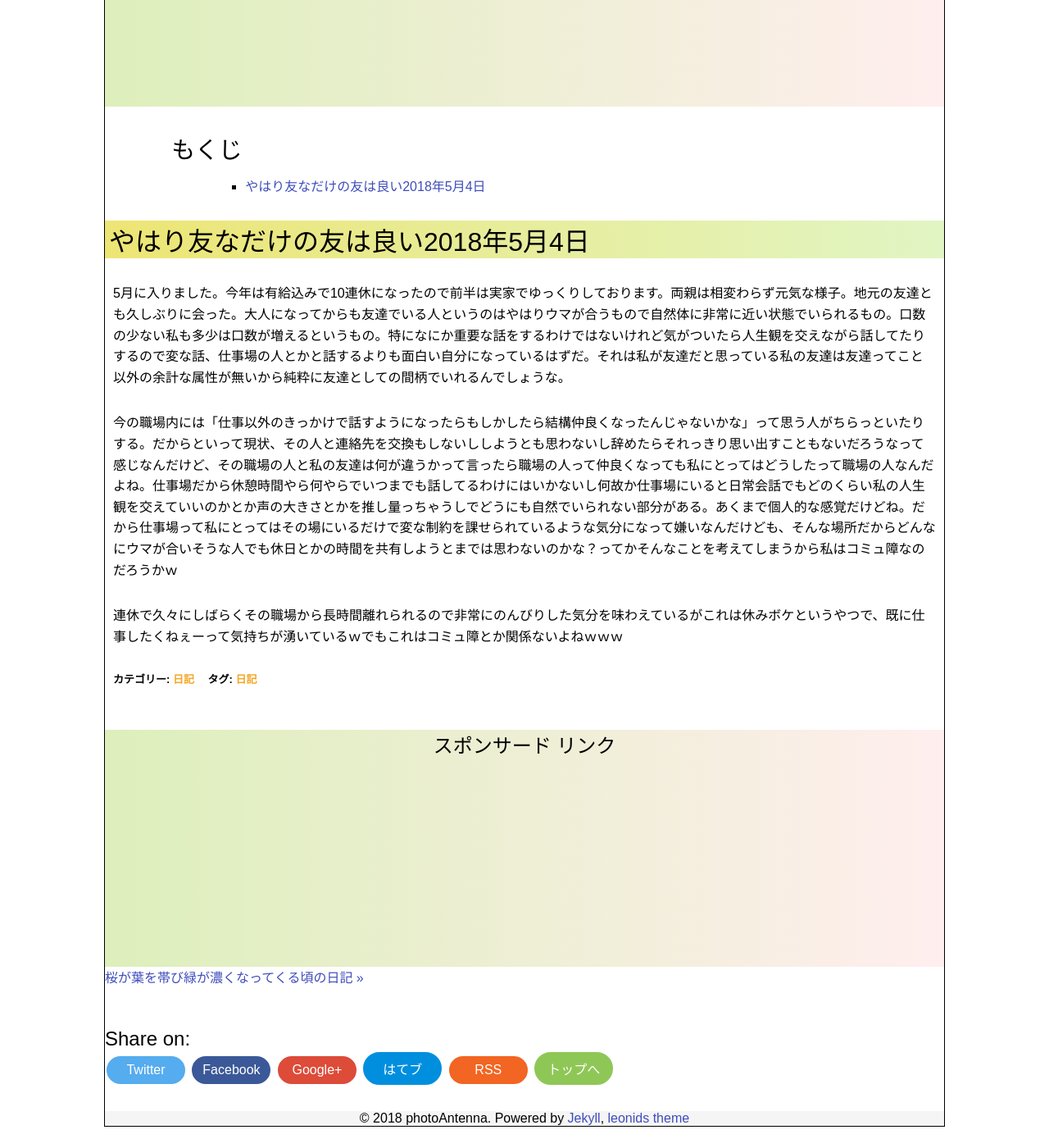
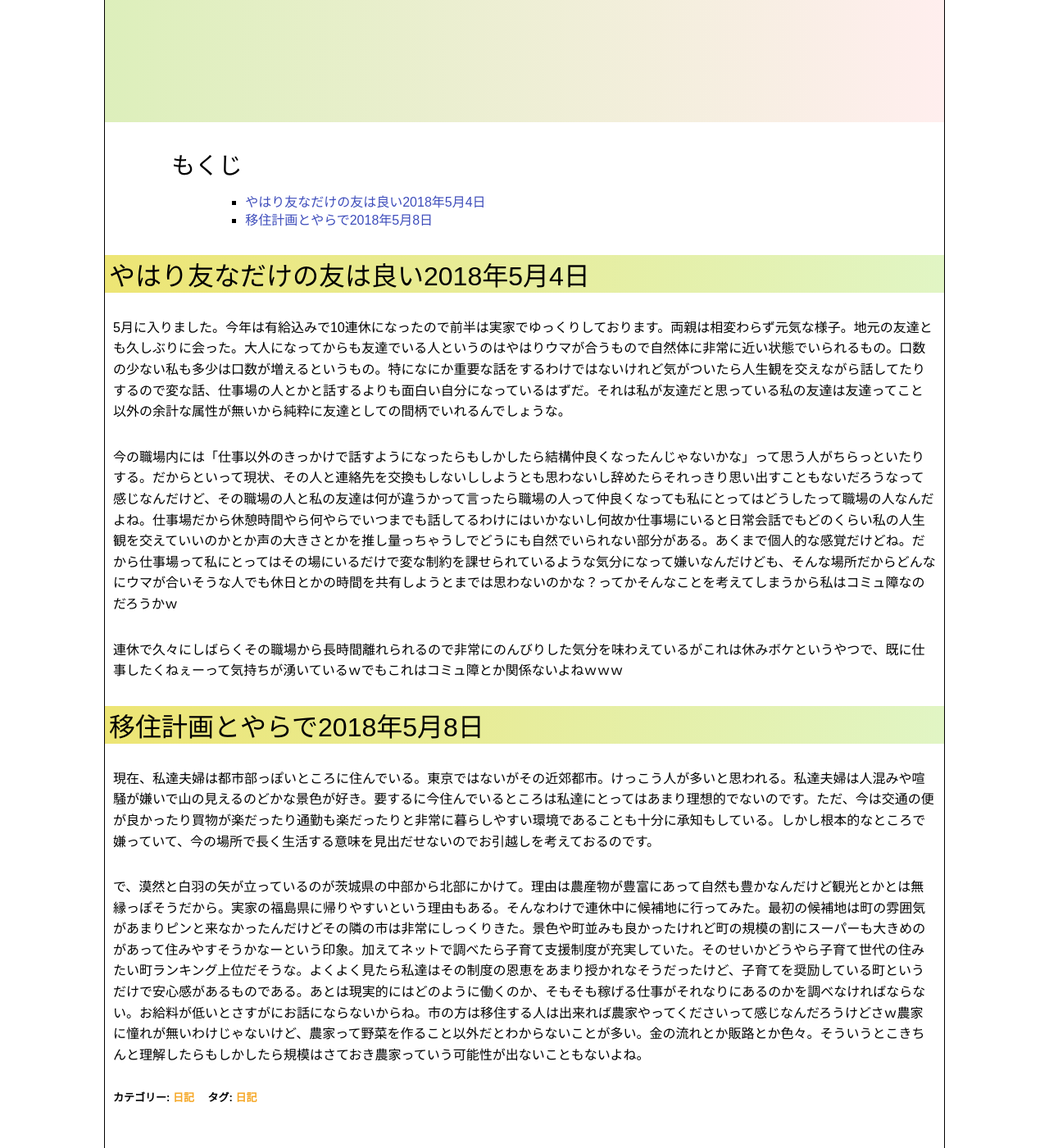
Before and after one commit to photoantenna/photoantenna.github.io, a Jekyll site: the page built from _posts/2018-05-04-diary.md, in a window 1280 px wide and 1400 px high, scrolled down 788 px. Shown: the whole window at 82% size. Built offline with Jekyll 4.4.1, drawn with Linux system fonts in a browser that asks for light colours.

Commit message:
日記更新

```diff
--- a/_posts/2018-05-04-diary.md
+++ b/_posts/2018-05-04-diary.md
@@ -2,12 +2,12 @@
 layout: post
 title: "田んぼが鮮やかな緑色に染まる頃の日記"
 permalink: diary08
-excerpt: "日常のことや出来事に対する自分の反応を文章化していこうのコーナーです。特にテーマも設けずにつらつらと書いていくとっても楽しいコーナーです。見る人にとって楽しいコーナーかどうかは定かではありませんよー"
+excerpt: "updated2018-05-07,日常のことや出来事に対する自分の反応を文章化していこうのコーナーです。特にテーマも設けずにつらつらと書いていくとっても楽しいコーナーです。見る人にとって楽しいコーナーかどうかは定かではありませんよー"
 categories: "日記"
 tags: "日記"
-keywords: "ゴールデンウィーク"
+keywords: "ゴールデンウィーク, 移住"
 mokuji: true
-update:
+update: 2018-05-07
 image:
   feature: diary.jpg
 ---
@@ -21,3 +21,9 @@
 今の職場内には「仕事以外のきっかけで話すようになったらもしかしたら結構仲良くなったんじゃないかな」って思う人がちらっといたりする。だからといって現状、その人と連絡先を交換もしないししようとも思わないし辞めたらそれっきり思い出すこともないだろうなって感じなんだけど、その職場の人と私の友達は何が違うかって言ったら職場の人って仲良くなっても私にとってはどうしたって職場の人なんだよね。仕事場だから休憩時間やら何やらでいつまでも話してるわけにはいかないし何故か仕事場にいると日常会話でもどのくらい私の人生観を交えていいのかとか声の大きさとかを推し量っちゃうしでどうにも自然でいられない部分がある。あくまで個人的な感覚だけどね。だから仕事場って私にとってはその場にいるだけで変な制約を課せられているような気分になって嫌いなんだけども、そんな場所だからどんなにウマが合いそうな人でも休日とかの時間を共有しようとまでは思わないのかな？ってかそんなことを考えてしまうから私はコミュ障なのだろうかｗ
 
 連休で久々にしばらくその職場から長時間離れられるので非常にのんびりした気分を味わえているがこれは休みボケというやつで、既に仕事したくねぇーって気持ちが湧いているｗでもこれはコミュ障とか関係ないよねｗｗｗ
+
+### 移住計画とやらで2018年5月8日
+
+現在、私達夫婦は都市部っぽいところに住んでいる。東京ではないがその近郊都市。けっこう人が多いと思われる。私達夫婦は人混みや喧騒が嫌いで山の見えるのどかな景色が好き。要するに今住んでいるところは私達にとってはあまり理想的でないのです。ただ、今は交通の便が良かったり買物が楽だったり通勤も楽だったりと非常に暮らしやすい環境であることも十分に承知もしている。しかし根本的なところで嫌っていて、今の場所で長く生活する意味を見出だせないのでお引越しを考えておるのです。
+
+で、漠然と白羽の矢が立っているのが茨城県の中部から北部にかけて。理由は農産物が豊富にあって自然も豊かなんだけど観光とかとは無縁っぽそうだから。実家の福島県に帰りやすいという理由もある。そんなわけで連休中に候補地に行ってみた。最初の候補地は町の雰囲気があまりピンと来なかったんだけどその隣の市は非常にしっくりきた。景色や町並みも良かったけれど町の規模の割にスーパーも大きめのがあって住みやすそうかなーという印象。加えてネットで調べたら子育て支援制度が充実していた。そのせいかどうやら子育て世代の住みたい町ランキング上位だそうな。よくよく見たら私達はその制度の恩恵をあまり授かれなそうだったけど、子育てを奨励している町というだけで安心感があるものである。あとは現実的にはどのように働くのか、そもそも稼げる仕事がそれなりにあるのかを調べなければならない。お給料が低いとさすがにお話にならないからね。市の方は移住する人は出来れば農家やってくださいって感じなんだろうけどさｗ農家に憧れが無いわけじゃないけど、農家って野菜を作ること以外だとわからないことが多い。金の流れとか販路とか色々。そういうとこきちんと理解したらもしかしたら規模はさておき農家っていう可能性が出ないこともないよね。
```
